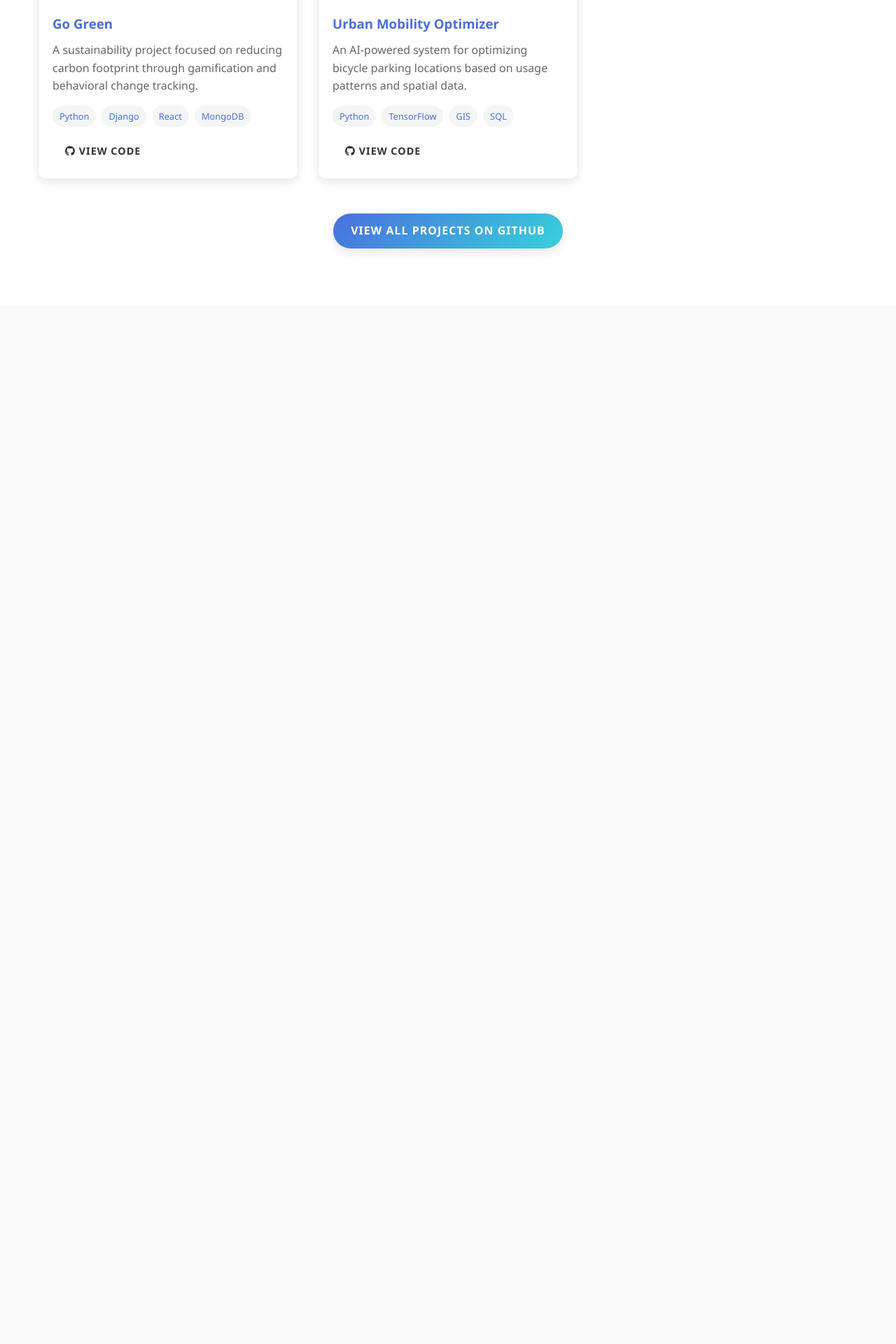
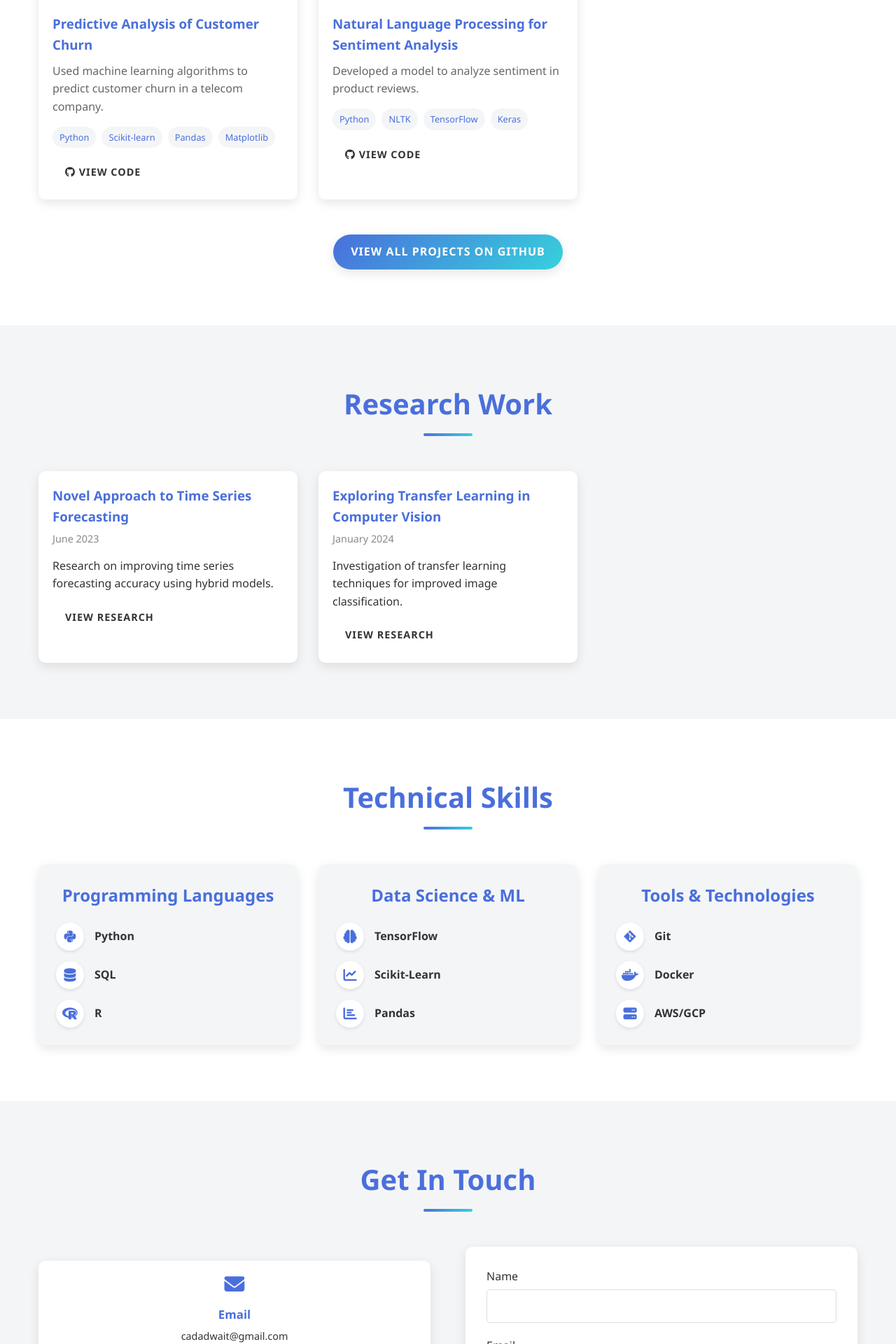
Before and after one commit to ADWAITsv1/Portfolio.io, a Flask app: page / in a window 1280 px wide. Shown: the part 1209-3129 px from the top of the page at 70% size. Before the commit the page ends 1565 px from the top, so only its background shows below. Run offline with Flask 3, Linux system fonts and the light colour scheme.

Commit message:
final changes

```diff
--- a/templates/index.html
+++ b/templates/index.html
@@ -5,8 +5,7 @@
     <meta name="viewport" content="width=device-width, initial-scale=1.0">
     <title>Adwait Varekar - Portfolio</title>
     <link rel="stylesheet" href="https://cdnjs.cloudflare.com/ajax/libs/font-awesome/6.4.0/css/all.min.css">
-    <!-- Use absolute paths for your CSS -->
-    <link rel="stylesheet" href="/portfolio-website/static/css/style.css">
+    <link rel="stylesheet" href="{{ url_for('static', filename='css/style.css') }}">
     <link rel="stylesheet" href="https://cdnjs.cloudflare.com/ajax/libs/animate.css/4.1.1/animate.min.css">
 </head>
 <body>
@@ -36,13 +35,13 @@
             <h2>Data Science | Machine Learning | AI</h2>
             <p>I am a data science researcher and developer with a passion for using AI, machine learning, and
                 data-driven optimization to solve real-world problems. My work focuses on urban mobility, smart city
-                        planning, and social innovation, with projects like bicycle parking optimization and spatio-temporal
-                        data integration. Beyond research, I have hands-on experience in web development and
-                        deployment, including projects like "Go Green", as well as expertise in machine learning, database
-                        management (SQL, MySQL), real-time data simulation, and system optimization. I enjoy building
+                planning, and social innovation , with projects like bicycle parking optimization and spatio-temporal
+                data integration . Beyond research, I have hands-on experience in web development and
+                deployment , including projects like "Go Green" , as well as expertise in machine learning, database
+                management (SQL, MySQL), real-time data simulation, and system optimization . enjoy building
                 scalable solutions that integrate AI, IoT, and predictive analytics to enhance efficiency and decision-
                 making. I am always looking for opportunities to apply my skills in data science, AI-based forecasting,
-                        and sustainable technology, while driving innovation in urban infrastructure and digital transformation.</p>
+                and sustainable technology , while driving innovation in urban infrastructure and digital transformation.</p>
             <div class="hero-buttons">
                 <a href="#projects" class="btn primary-btn">View My Work</a>
                 <a href="#contact" class="btn secondary-btn">Contact Me</a>
@@ -51,66 +50,40 @@
                 <a href="https://github.com/ADWAITsv1" target="_blank"><i class="fab fa-github"></i></a>
                 <a href="https://www.linkedin.com/in/adwait-varekar/" target="_blank"><i class="fab fa-linkedin"></i></a>
                 <a href="https://www.kaggle.com/adwaitsanjayvarekar" target="_blank"><i class="fab fa-kaggle"></i></a>
-                        <a href="mailto:cadadwait@gmail.com"><i class="fas fa-envelope"></i></a>
+                <a href="cadadwait@gmail.com"><i class="fas fa-envelope"></i></a>
             </div>
         </div>
         <div class="hero-image">
-                    <img src="/portfolio-website/static/images/main_image.png" alt="Adwait Varekar">
-                </div>
-            </div>
-        </div>
+            <img src="{{ url_for('static', filename='images/main_image.png') }}" alt="ADWAIT VAREKAR">
     </section>
 
-    <!-- Projects section -->
     <section id="projects" class="projects">
         <div class="section-header">
             <h2>Featured Projects</h2>
             <div class="underline"></div>
         </div>
         <div class="projects-container">
-            <!-- Project 1 -->
+            {% for project in projects %}
             <div class="project-card">
                 <div class="project-image">
-                    <img src="/portfolio-website/static/images/project1.jpg" alt="Go Green">
+                    <img src="{{ url_for('static', filename=project.image) }}" alt="{{ project.title }}">
                 </div>
                 <div class="project-content">
-                    <h3>Go Green</h3>
-                    <p>A sustainability project focused on reducing carbon footprint through gamification and behavioral change tracking.</p>
+                    <h3>{{ project.title }}</h3>
+                    <p>{{ project.description }}</p>
                     <div class="project-tech">
-                        <span class="tech-tag">Python</span>
-                        <span class="tech-tag">Django</span>
-                        <span class="tech-tag">React</span>
-                        <span class="tech-tag">MongoDB</span>
+                        {% for tech in project.technologies %}
+                        <span class="tech-tag">{{ tech }}</span>
+                        {% endfor %}
                     </div>
                     <div class="project-links">
-                        <a href="https://github.com/ADWAITsv1/go-green" target="_blank" class="btn small-btn">
+                        <a href="{{ project.github_link }}" target="_blank" class="btn small-btn">
                             <i class="fab fa-github"></i> View Code
                         </a>
                     </div>
                 </div>
             </div>
-
-            <!-- Project 2 -->
-            <div class="project-card">
-                <div class="project-image">
-                    <img src="/portfolio-website/static/images/project2.jpg" alt="Urban Mobility Optimizer">
-                </div>
-                <div class="project-content">
-                    <h3>Urban Mobility Optimizer</h3>
-                    <p>An AI-powered system for optimizing bicycle parking locations based on usage patterns and spatial data.</p>
-                    <div class="project-tech">
-                        <span class="tech-tag">Python</span>
-                        <span class="tech-tag">TensorFlow</span>
-                        <span class="tech-tag">GIS</span>
-                        <span class="tech-tag">SQL</span>
-                    </div>
-                    <div class="project-links">
-                        <a href="https://github.com/ADWAITsv1/urban-mobility" target="_blank" class="btn small-btn">
-                            <i class="fab fa-github"></i> View Code
-                        </a>
-                    </div>
-                </div>
-            </div>
+            {% endfor %}
         </div>
         <div class="section-footer">
             <a href="https://github.com/ADWAITsv1" target="_blank" class="btn primary-btn">
@@ -119,9 +92,141 @@
         </div>
     </section>
 
-    <!-- Other sections... -->
+    <section id="research" class="research">
+        <div class="section-header">
+            <h2>Research Work</h2>
+            <div class="underline"></div>
+        </div>
+        <div class="research-container">
+            {% for item in research %}
+            <div class="research-card">
+                <div class="research-content">
+                    <h3>{{ item.title }}</h3>
+                    <p class="research-date">{{ item.date }}</p>
+                    <p>{{ item.description }}</p>
+                    <a href="{{ item.link }}" class="btn small-btn">View Research</a>
+                </div>
+            </div>
+            {% endfor %}
+        </div>
+    </section>
 
-    <!-- JavaScript with absolute path -->
-    <script src="/portfolio-website/static/js/script.js"></script>
+    <section id="skills" class="skills">
+        <div class="section-header">
+            <h2>Technical Skills</h2>
+            <div class="underline"></div>
+        </div>
+        <div class="skills-container">
+            <div class="skill-category">
+                <h3>Programming Languages</h3>
+                <div class="skill-items">
+                    <div class="skill-item">
+                        <div class="skill-icon"><i class="fab fa-python"></i></div>
+                        <h4>Python</h4>
+                    </div>
+                    <div class="skill-item">
+                        <div class="skill-icon"><i class="fas fa-database"></i></div>
+                        <h4>SQL</h4>
+                    </div>
+                    <div class="skill-item">
+                        <div class="skill-icon"><i class="fab fa-r-project"></i></div>
+                        <h4>R</h4>
+                    </div>
+                </div>
+            </div>
+
+            <div class="skill-category">
+                <h3>Data Science & ML</h3>
+                <div class="skill-items">
+                    <div class="skill-item">
+                        <div class="skill-icon"><i class="fas fa-brain"></i></div>
+                        <h4>TensorFlow</h4>
+                    </div>
+                    <div class="skill-item">
+                        <div class="skill-icon"><i class="fas fa-chart-line"></i></div>
+                        <h4>Scikit-Learn</h4>
+                    </div>
+                    <div class="skill-item">
+                        <div class="skill-icon"><i class="fas fa-chart-bar"></i></div>
+                        <h4>Pandas</h4>
+                    </div>
+                </div>
+            </div>
+
+            <div class="skill-category">
+                <h3>Tools & Technologies</h3>
+                <div class="skill-items">
+                    <div class="skill-item">
+                        <div class="skill-icon"><i class="fab fa-git-alt"></i></div>
+                        <h4>Git</h4>
+                    </div>
+                    <div class="skill-item">
+                        <div class="skill-icon"><i class="fab fa-docker"></i></div>
+                        <h4>Docker</h4>
+                    </div>
+                    <div class="skill-item">
+                        <div class="skill-icon"><i class="fas fa-server"></i></div>
+                        <h4>AWS/GCP</h4>
+                    </div>
+                </div>
+            </div>
+        </div>
+    </section>
+
+    <section id="contact" class="contact">
+        <div class="section-header">
+            <h2>Get In Touch</h2>
+            <div class="underline"></div>
+        </div>
+        <div class="contact-container">
+            <div class="contact-info">
+                <div class="contact-item">
+                    <i class="fas fa-envelope"></i>
+                    <h3>Email</h3>
+                    <p>cadadwait@gmail.com</p>
+                </div>
+                <div class="contact-item">
+                    <i class="fab fa-linkedin"></i>
+                    <h3>LinkedIn</h3>
+                    <p>linkedin.com/in/adwait-varekar/</p>
+                </div>
+                <div class="contact-item">
+                    <i class="fab fa-github"></i>
+                    <h3>GitHub</h3>
+                    <p>github.com/ADWAITsv1</p>
+                </div>
+            </div>
+            <div class="contact-form">
+                <form action="#" method="POST">
+                    <div class="form-group">
+                        <label for="name">Name</label>
+                        <input type="text" id="name" name="name" required>
+                    </div>
+                    <div class="form-group">
+                        <label for="email">Email</label>
+                        <input type="email" id="email" name="email" required>
+                    </div>
+                    <div class="form-group">
+                        <label for="message">Message</label>
+                        <textarea id="message" name="message" rows="5" required></textarea>
+                    </div>
+                    <button type="submit" class="btn primary-btn">Send Message</button>
+                </form>
+            </div>
+        </div>
+    </section>
+
+    <footer>
+        <div class="footer-content">
+            <p>&copy; 2025 @dwait_varekar. All Rights Reserved.</p>
+            <div class="social-links">
+                <a href="https://github.com/ADWAITsv1" target="_blank"><i class="fab fa-github"></i></a>
+                <a href="https://www.linkedin.com/in/adwait-varekar/" target="_blank"><i class="fab fa-linkedin"></i></a>
+                <a href="https://www.kaggle.com/adwaitsanjayvarekar" target="_blank"><i class="fab fa-kaggle"></i></a>
+            </div>
+        </div>
+    </footer>
+
+    <script src="{{ url_for('static', filename='js/script.js') }}"></script>
 </body>
 </html>
```
Also changed, not shown: data/projects.yml (deleted, +0 -30 lines), data/research.yml (deleted, +0 -15 lines), templates/layout.html (+16 -16 lines), templates/research.html (+10 -11 lines). Lines whose indentation alone changed are shown as unchanged.
